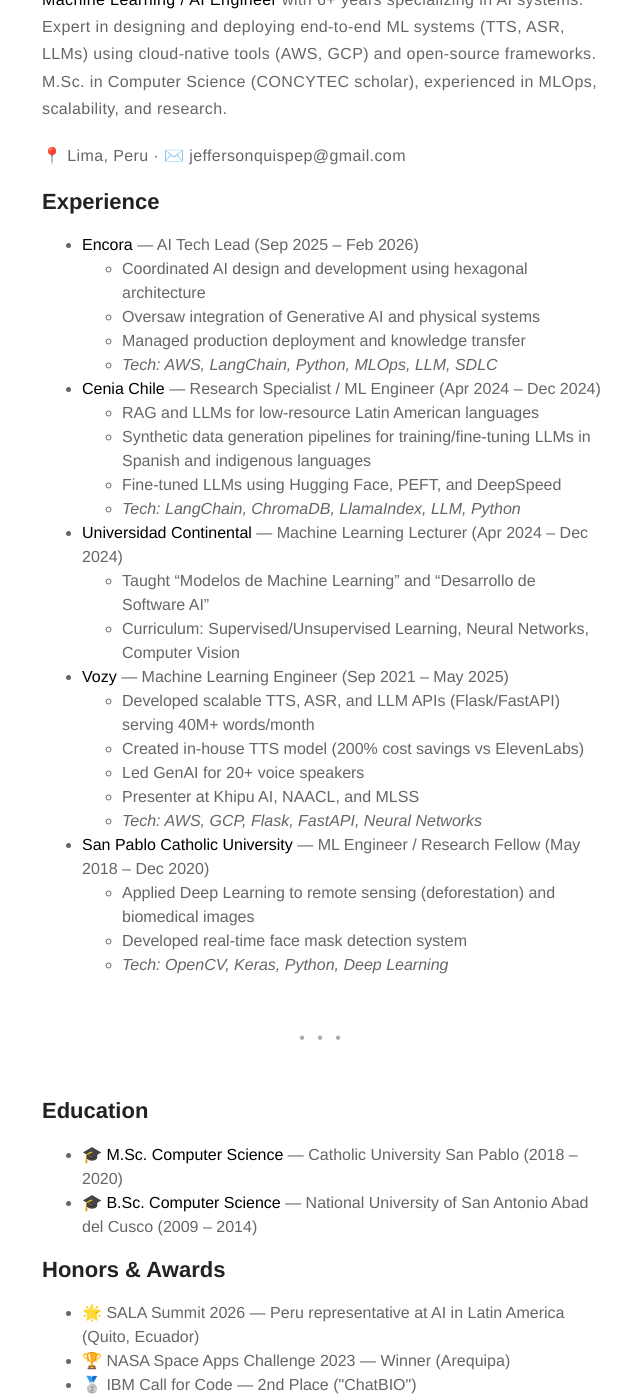
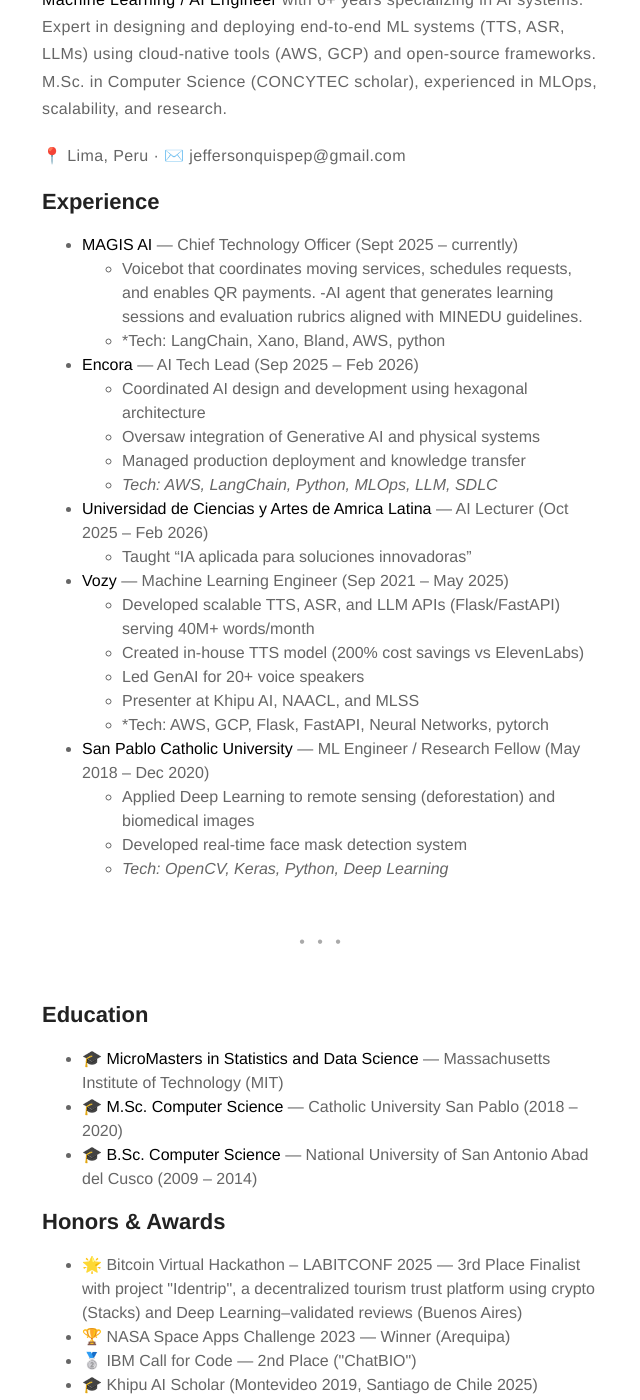
Before and after one commit to jeffersonquispe/jeffersonquispe.github.io, a Jekyll site: the page built from about.md, in a window 1280 px wide and 1400 px high, scrolled down 439 px. Shown: the whole window, without its empty margins (318-958 px from the left). Built offline with Jekyll 4.4.1, drawn with Linux system fonts in a browser that asks for light colours; some of the changed text lies outside the part shown.

Commit message:
Update website

```diff
--- a/about.md
+++ b/about.md
@@ -12,28 +12,27 @@ ref: about
 
 <h2><b>Experience</b></h2>
 
+- **MAGIS AI** — Chief Technology Officer  (Sept 2025 – currently)
+  - Voicebot that coordinates moving services, schedules requests, and enables QR payments.
+  -AI agent that generates learning sessions and evaluation rubrics aligned with MINEDU guidelines.
+  - *Tech: LangChain, Xano, Bland, AWS, python
+
 - **Encora** — AI Tech Lead (Sep 2025 – Feb 2026)
   - Coordinated AI design and development using hexagonal architecture
   - Oversaw integration of Generative AI and physical systems
   - Managed production deployment and knowledge transfer
   - *Tech: AWS, LangChain, Python, MLOps, LLM, SDLC*
 
-- **Cenia Chile** — Research Specialist / ML Engineer (Apr 2024 – Dec 2024)
-  - RAG and LLMs for low-resource Latin American languages
-  - Synthetic data generation pipelines for training/fine-tuning LLMs in Spanish and indigenous languages
-  - Fine-tuned LLMs using Hugging Face, PEFT, and DeepSpeed
-  - *Tech: LangChain, ChromaDB, LlamaIndex, LLM, Python*
+- **Universidad de Ciencias y Artes de Amrica Latina** — AI Lecturer (Oct 2025 – Feb 2026)
+  - Taught "IA aplicada para soluciones innovadoras"
 
-- **Universidad Continental** — Machine Learning Lecturer (Apr 2024 – Dec 2024)
-  - Taught "Modelos de Machine Learning" and "Desarrollo de Software AI"
-  - Curriculum: Supervised/Unsupervised Learning, Neural Networks, Computer Vision
 
 - **Vozy** — Machine Learning Engineer (Sep 2021 – May 2025)
   - Developed scalable TTS, ASR, and LLM APIs (Flask/FastAPI) serving 40M+ words/month
   - Created in-house TTS model (200% cost savings vs ElevenLabs)
   - Led GenAI for 20+ voice speakers
   - Presenter at Khipu AI, NAACL, and MLSS
-  - *Tech: AWS, GCP, Flask, FastAPI, Neural Networks*
+  - *Tech: AWS, GCP, Flask, FastAPI, Neural Networks, pytorch
 
 - **San Pablo Catholic University** — ML Engineer / Research Fellow (May 2018 – Dec 2020)
   - Applied Deep Learning to remote sensing (deforestation) and biomedical images
@@ -44,20 +43,21 @@ ref: about
 
 <h2><b>Education</b></h2>
 
+- 🎓 **MicroMasters in Statistics and Data Science** — Massachusetts Institute of Technology (MIT)
 - 🎓 **M.Sc. Computer Science** — Catholic University San Pablo (2018 – 2020)
 - 🎓 **B.Sc. Computer Science** — National University of San Antonio Abad del Cusco (2009 – 2014)
 
 <h2><b>Honors & Awards</b></h2>
 
 <ul class="skill-list">
-	<li>🌟 <b>SALA Summit 2026</b> — Peru representative at AI in Latin America (Quito, Ecuador)</li>
+	<li>🌟 <b>Bitcoin Virtual Hackathon – LABITCONF 2025</b> — 3rd Place Finalist with project "Identrip", a decentralized tourism trust platform using crypto (Stacks) and Deep Learning–validated reviews (Buenos Aires)</li>
 	<li>🏆 <b>NASA Space Apps Challenge 2023</b> — Winner (Arequipa)</li>
 	<li>🥈 <b>IBM Call for Code</b> — 2nd Place ("ChatBIO")</li>
-	<li>🎓 <b>Khipu AI Scholar</b> (2019, 2025)</li>
+	<li>🎓 <b>Khipu AI Scholar</b> (Montevideo 2019, Santiago de Chile 2025)</li>
 	<li>🎤 <b>NAACL 2024</b> — Workshop Presenter (Mexico City)</li>
-	<li>🎓 <b>Deep Learning Summer School</b> — Toronto (2020)</li>
-	<li>🏅 <b>MIT Latin American AI Summit</b> representative (2020)</li>
-	<li>🎤 Speaker at <b>DevFest Lima 2025</b> and <b>DevFest Cusco 2019</b></li>
+	<li>🎓 <b>Deep Learning Summer School </b> —  (Toronto)</li>
+	<li>🏅 <b>MIT Latin American AI Summit 2020 </b> (Boston)</li>
+	<li>🎤 Speaker at <b>DevFest Lima 2025</b> <b>DevFest Lima 2024</b> <b>DevFest Perú 2021</b> and <b>DevFest Cusco 2019</b></li>
 </ul>
 
 <h2><b>Technical Skills</b></h2>
```
Also changed, not shown: sobre.md (+13 -13 lines).
